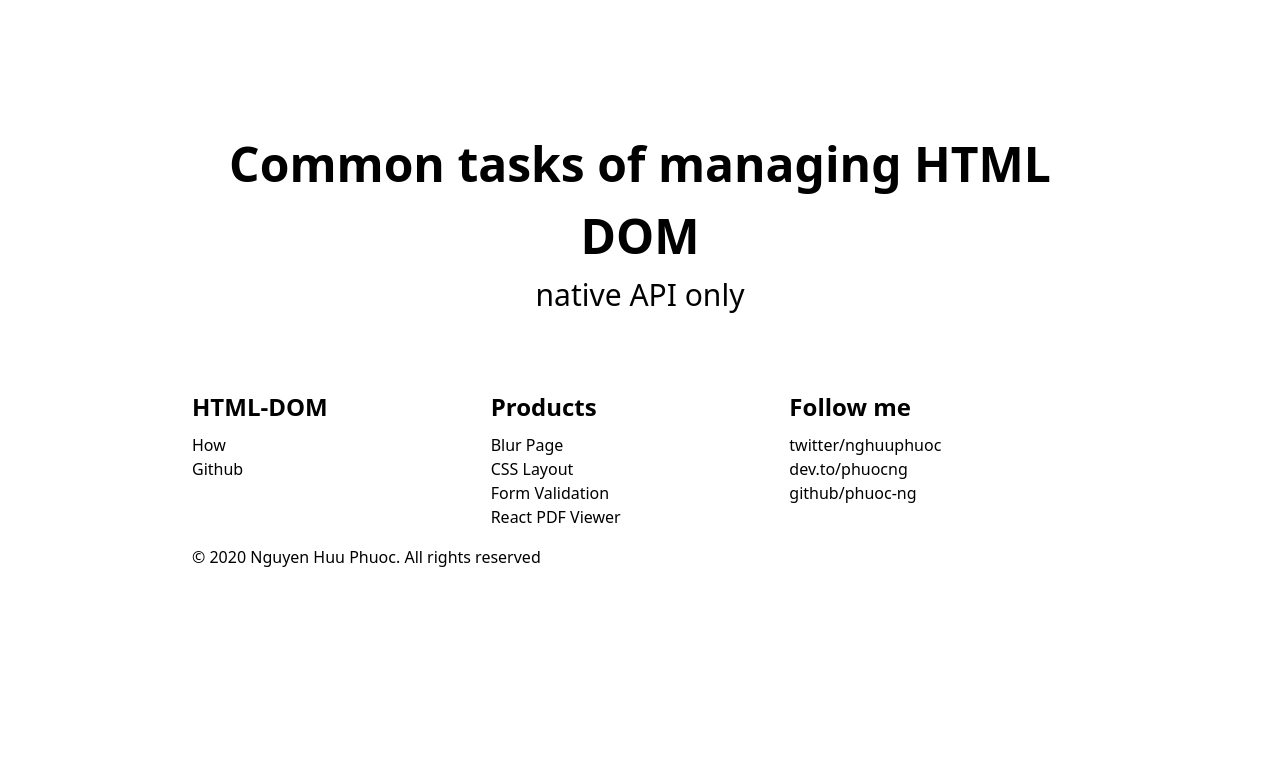
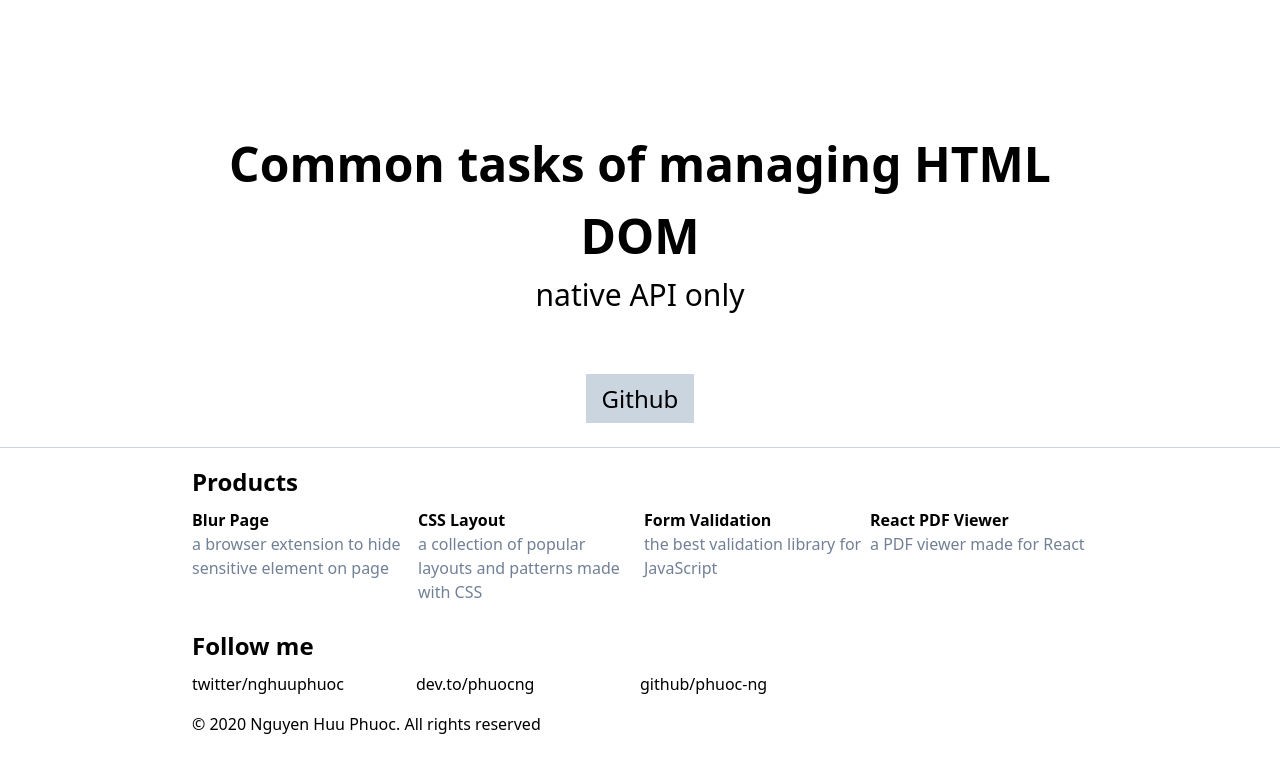
Before and after one commit to phuocng/html-dom, a React app: page / in a window 1280 px wide. Shown: the top 772 px of the page. Built offline with nearby package versions, Linux system fonts and the light colour scheme.

Commit message:
Tweak the footer

```diff
--- a/client/index.html
+++ b/client/index.html
@@ -19,7 +19,7 @@
     <link href="https://fonts.googleapis.com/css?family=Source+Code+Pro&display=swap" rel="stylesheet">
 </head>
 <body class="font-sans w-full">
-    <div id="root"></div>
+    <div id="root" class="flex flex-col min-h-full"></div>
 <script async src="https://www.googletagmanager.com/gtag/js?id=UA-139616701-7"></script>
 <script>
 window.dataLayer = window.dataLayer || [];
--- a/client/pages/Footer.tsx
+++ b/client/pages/Footer.tsx
@@ -1,31 +1,13 @@
 import React from 'react';
-import { Link } from 'react-router-dom';
 
 const Footer: React.FC<{}> = () => {
     return (
-        <>
-        <div className='ml-auto mr-auto max-w-4xl mb-16 px-2 lg:px-0'>
-            <div className='sm:flex'>
-                <div className='flex-1'>
-                    <h3 className='text-2xl font-semibold py-2'>HTML-DOM</h3>
-                    <ul>
-                        <li><Link to='/how'>How</Link></li>
-                        <li>
-                            <a
-                                href="https://github.com/phuoc-ng/html-dom"
-                                rel="noopener noreferrer"
-                                style={{ textDecoration: 'none' }}
-                                target="_blank"
-                            >
-                                Github
-                            </a>
-                        </li>
-                    </ul>
-                </div>
-                <div className='flex-1'>
-                    <h3 className='text-2xl font-semibold py-2'>Products</h3>
-                    <ul>
-                        <li>
+        <div className='border-t pt-4 border-gray-400'>
+            <div className='ml-auto mr-auto max-w-4xl mb-16 px-2 lg:px-0'>
+                <div>
+                    <h3 className='text-2xl font-semibold mb-2'>Products</h3>
+                    <ul className='flex -ml-1 -mr-1'>
+                        <li className='flex-1 px-1'>
                             <a
                                 href="https://blur.page"
                                 rel="noopener noreferrer"
@@ -33,10 +15,11 @@ const Footer: React.FC<{}> = () => {
                                 target="_blank"
                                 title="BlurPage - a browser extension to hide sensitive element on page"
                             >
-                                Blur Page
+                                <div className='font-semibold'>Blur Page</div>
+                                <span className='text-gray-600'>a browser extension to hide sensitive element on page</span>
                             </a>
                         </li>
-                        <li>
+                        <li className='flex-1 px-1'>
                             <a
                                 href="https://csslayout.io"
                                 rel="noopener noreferrer"
@@ -44,10 +27,11 @@ const Footer: React.FC<{}> = () => {
                                 target="_blank"
                                 title="CSS Layout - a collection of popular layouts and patterns made with CSS"
                             >
-                                CSS Layout
+                                <div className='font-semibold'>CSS Layout</div>
+                                <span className='text-gray-600'>a collection of popular layouts and patterns made with CSS</span>
                             </a>
                         </li>
-                        <li>
+                        <li className='flex-1 px-1'>
                             <a
                                 href="https://formvalidation.io"
                                 rel="noopener noreferrer"
@@ -55,10 +39,11 @@ const Footer: React.FC<{}> = () => {
                                 target="_blank"
                                 title="FormValidation - the best validation library for JavaScript"
                             >
-                                Form Validation
+                                <div className='font-semibold'>Form Validation</div>
+                                <span className='text-gray-600'>the best validation library for JavaScript</span>
                             </a>
                         </li>
-                        <li>
+                        <li className='flex-1 px-1'>
                             <a
                                 href="https://react-pdf-viewer.dev"
                                 rel="noopener noreferrer"
@@ -66,15 +51,17 @@ const Footer: React.FC<{}> = () => {
                                 target="_blank"
                                 title="React PDF Viewer - a PDF viewer made for React"
                             >
-                                React PDF Viewer
+                                <div className='font-semibold'>React PDF Viewer</div>
+                                <span className='text-gray-600'>a PDF viewer made for React</span>
                             </a>
                         </li>
                     </ul>
                 </div>
-                <div className='flex-1'>
-                    <h3 className='text-2xl font-semibold py-2'>Follow me</h3>
-                    <ul>
-                        <li>
+
+                <div className='mt-6'>
+                    <h3 className='text-2xl font-semibold mb-2'>Follow me</h3>
+                    <ul className='flex'>
+                        <li className='flex-1'>
                             <a
                                 href="https://twitter.com/nghuuphuoc"
                                 rel="noopener noreferrer"
@@ -84,7 +71,7 @@ const Footer: React.FC<{}> = () => {
                                 twitter/nghuuphuoc
                             </a>
                         </li>
-                        <li>
+                        <li className='flex-1'>
                             <a
                                 href="https://dev.to/phuocng"
                                 rel="noopener noreferrer"
@@ -94,7 +81,7 @@ const Footer: React.FC<{}> = () => {
                                 dev.to/phuocng
                             </a>
                         </li>
-                        <li>
+                        <li className='flex-1'>
                             <a
                                 href="https://github.com/phuoc-ng"
                                 rel="noopener noreferrer"
@@ -104,15 +91,15 @@ const Footer: React.FC<{}> = () => {
                                 github/phuoc-ng
                             </a>
                         </li>
+                        <li className='flex-1' />
                     </ul>
                 </div>
-            </div>
 
-            <div className='pt-4'>
-                © 2020 Nguyen Huu Phuoc. All rights reserved
+                <div className='pt-4'>
+                    © 2020 Nguyen Huu Phuoc. All rights reserved
+                </div>
             </div>
         </div>
-        </>
     );
 };
 
--- a/client/pages/HomePage.tsx
+++ b/client/pages/HomePage.tsx
@@ -13,6 +13,18 @@ const HomePage = () => {
 
             <h1 className='font-bold mt-32 text-center text-4xl lg:text-5xl px-1'>Common tasks of managing HTML DOM</h1>
             <h3 className='font-light mb-16 text-3xl text-center'>native API only</h3>
+
+            <div className="text-center">
+                <a
+                    className="text-2xl bg-gray-400 px-4 py-2"
+                    href="https://github.com/phuoc-ng/html-dom"
+                    rel="noopener noreferrer"
+                    style={{ textDecoration: 'none' }}
+                    target="_blank"
+                >
+                    Github
+                </a>
+            </div>
         </Layout>
     );
 };
--- a/client/pages/Layout.tsx
+++ b/client/pages/Layout.tsx
@@ -9,7 +9,7 @@ const Layout: React.FC<{}> = ({ children }) => {
 
     return (
         <>
-            <div className='ml-auto mr-auto max-w-4xl px-2 lg:px-0'>
+            <div className='flex-1 ml-auto mr-auto max-w-4xl px-2 lg:px-0'>
                 {children}
             </div>
             <Footer />
```
